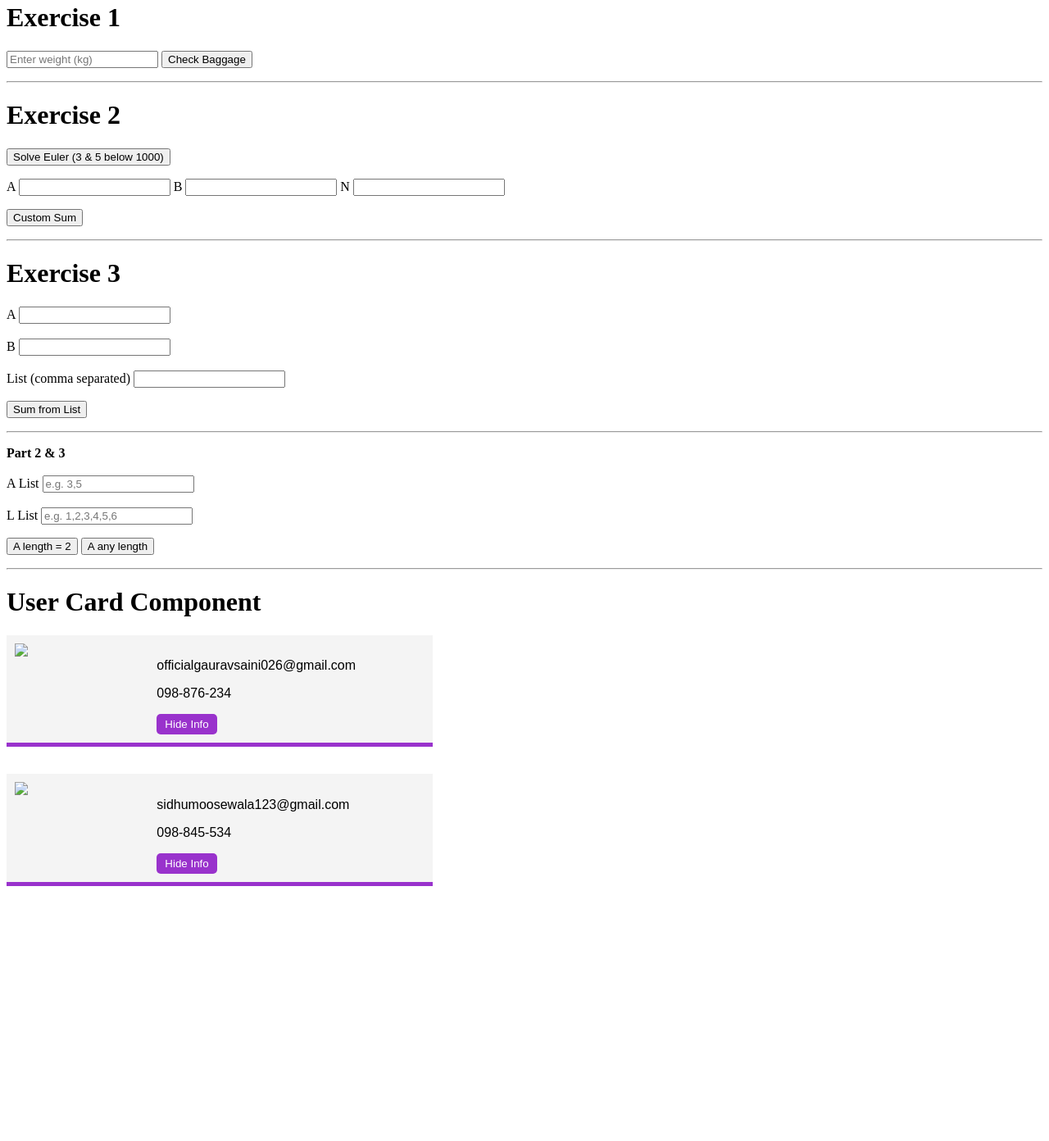
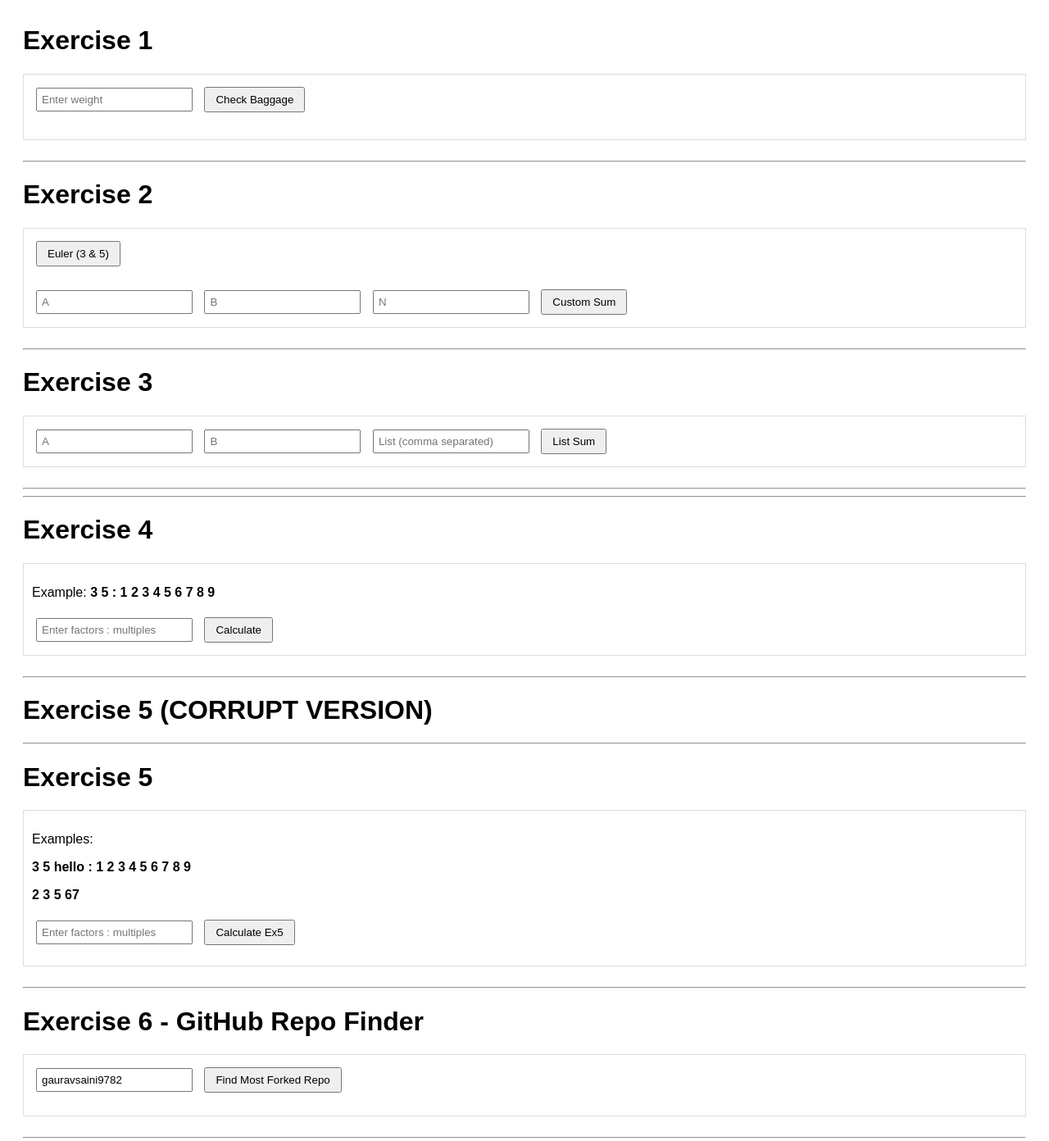
Before and after one commit to gauravsaini9782/assignment-project, a plain HTML site: page index.html in a window 1280 px wide. Shown: the part 18-1410 px from the top of the page at 82% size. Before the commit the page ends 1114 px from the top, so only its background shows below. Drawn offline with Linux system fonts and the light colour scheme.

Commit message:
Refactor HTML structure and improve formatting

```diff
--- a/index.html
+++ b/index.html
@@ -1,135 +1,236 @@
-<!DOCTYPE html>
+<!doctype html>
 <html lang="en">
   <head>
-    <meta charset="UTF-8">
-    <meta name="viewport" content="width=device-width, initial-scale=1.0">
+    <meta charset="UTF-8" />
+    <meta name="viewport" content="width=device-width, initial-scale=1.0" />
     <title>Assignment</title>
 
     <script src="ex1.js"></script>
     <script src="ex2.js"></script>
+    <script src="ex3.js"></script>
+    <script src="ex4.js"></script>
+    <script src="ex5.js"></script>
+    <script src="ex6.js"></script>
     <script src="ex7.js"></script>
+
+    <style>
+      body {
+        font-family: Arial;
+        padding: 20px;
+      }
+
+      input {
+        margin: 5px;
+        padding: 5px;
+      }
+
+      button {
+        margin: 5px;
+        padding: 6px 12px;
+        cursor: pointer;
+      }
+
+      .box {
+        margin-bottom: 25px;
+        padding: 10px;
+        border: 1px solid #ddd;
+      }
+
+      #output5,
+      #output6 {
+        margin-top: 10px;
+        font-weight: bold;
+        color: darkgreen;
+      }
+    </style>
   </head>
 
   <body>
+    <h1>Exercise 1</h1>
+    <div class="box">
+      <input type="text" id="weight" placeholder="Enter weight" />
+      <button onclick="check()">Check Baggage</button>
 
-    <h1>Exercise 1</h1>
+      <br /><br />
+
+      <input type="text" id="removed" style="display: none" />
+      <button id="remB" onclick="remove()" style="display: none">
+        Remove baggage
+      </button>
+    </div>
+
+    <hr />
+
+    <h1>Exercise 2</h1>
+    <div class="box">
+      <button onclick="euler1()">Euler (3 & 5)</button>
+
+      <br /><br />
+
+      <input id="a" placeholder="A" />
+      <input id="b" placeholder="B" />
+      <input id="n" placeholder="N" />
+
+      <button onclick="eulerCustom()">Custom Sum</button>
+    </div>
+
+    <hr />
+
+    <h1>Exercise 3</h1>
+    <div class="box">
+      <input id="a1" placeholder="A" />
+      <input id="b1" placeholder="B" />
+      <input id="l" placeholder="List (comma separated)" />
+
+      <button onclick="eulerlist()">List Sum</button>
+    </div>
+
+    <hr />
+
+    <hr />
+
+    <h1>Exercise 4</h1>
+
+    <div class="box">
+      <p>
+        Example:
+        <b>3 5 : 1 2 3 4 5 6 7 8 9</b>
+      </p>
+
+      <input
+        type="text"
+        id="inputText"
+        placeholder="Enter factors : multiples"
+      />
+
+      <button onclick="runCalculation()">Calculate</button>
+
+      <div id="output4"></div>
+    </div>
+    <hr />
+
+    <h1>Exercise 5 (CORRUPT VERSION)</h1>
+    <hr />
+
+    <h1>Exercise 5</h1>
+
+    <div class="box">
+      <p>Examples:</p>
 
       <p>
-        <input type="text" id="weight" placeholder="Enter weight (kg)">
-        <button onclick="check()">Check Baggage</button>
+        <b>3 5 hello : 1 2 3 4 5 6 7 8 9</b>
       </p>
 
       <p>
-        <input type="text" id="removed" style="display:none;">
-        <button id="remB" onclick="remove()" style="display:none;">
-            Remove this much baggage (kg)
-        </button>
+        <b>2 3 5 67</b>
       </p>
 
-    <hr>
+      <input
+        type="text"
+        id="inputText5"
+        placeholder="Enter factors : multiples"
+      />
 
-    <h1>Exercise 2</h1>
+      <button onclick="runCalculation5()">Calculate Ex5</button>
 
-    <p>
-        <button onclick="euler1()">Solve Euler (3 & 5 below 1000)</button>
-    </p>
+      <div id="output5"></div>
+    </div>
 
-    <p>
-        <label>A</label>
-        <input type="text" id="a">
+    <hr />
 
-        <label>B</label>
-        <input type="text" id="b">
+    <h1>Exercise 6 - GitHub Repo Finder</h1>
 
-        <label>N</label>
-        <input type="text" id="n">
-    </p>
+    <div class="box">
+      <input
+        id="githubUser"
+        value="gauravsaini9782"
+        placeholder="Enter GitHub username"
+      />
 
-    <p>
-        <button onclick="eulerCustom()">Custom Sum</button>
-    </p>
+      <button onclick="runGitHub()">Find Most Forked Repo</button>
 
-    <hr>
+      <pre id="githubOutput"></pre>
+    </div>
 
-    <h1>Exercise 3</h1>
+    <script>
+      function runGitHub() {
+        let username = document.getElementById("githubUser").value;
 
-    <p>
-        <label>A</label>
-        <input type="text" id="a1"><br><br>
+        getMostForkedRepo(username).then((result) => {
+          if (typeof result === "string") {
+            document.getElementById("githubOutput").innerText = result;
+            return;
+          }
 
-        <label>B</label>
-        <input type="text" id="b1"><br><br>
+          if (result.error) {
+            document.getElementById("githubOutput").innerText = result.error;
+          } else {
+            document.getElementById("githubOutput").innerText =
+              `Repo: ${result.repo}
+Forks: ${result.forks}
+Stars: ${result.stars}
+URL: ${result.url}`;
+          }
+        });
+      }
+    </script>
 
-        <label>List (comma separated)</label>
-        <input type="text" id="l">
-    </p>
-
-    <p>
-        <button onclick="eulerlist()">Sum from List</button>
-    </p>
-
-    <hr>
-
-    <p>
-        <b>Part 2 & 3</b><br><br>
-
-        <label>A List</label>
-        <input type="text" id="aList" placeholder="e.g. 3,5"><br><br>
-
-        <label>L List</label>
-        <input type="text" id="mList" placeholder="e.g. 1,2,3,4,5,6">
-    </p>
-
-    <p>
-        <button onclick="euler2Lists()">A length = 2</button>
-        <button onclick="euler2Lists1()">A any length</button>
-    </p>
-
-    <hr>
+    <hr />
 
     <h1>User Card Component</h1>
 
-    <!-- USER CARDS -->
-
     <user-card
       name="Gaurav Saini"
-        avatar="https://encrypted-tbn0.gstatic.com/images?q=tbn:ANd9GcRB65ji3btAvoNXOG9IhJW44O3HndVPGOwXfX94H611S16YumoWnGaEbY_DBsV_9KJpgVAzpqpon3Qm-8x7HBtKLc9PcyYzFUTBJVbVLg&s=10">
-
+      avatar="https://encrypted-tbn0.gstatic.com/images?q=tbn:ANd9GcRB65ji3btAvoNXOG9IhJW44O3HndVPGOwXfX94H611S16YumoWnGaEbY_DBsV_9KJpgVAzpqpon3Qm-8x7HBtKLc9PcyYzFUTBJVbVLg&s=10"
+    >
       <div slot="email">officialgauravsaini026@gmail.com</div>
       <div slot="phone">098-876-234</div>
-
     </user-card>
 
-    <br>
+    <br />
 
     <user-card
       name="Sidhu Paaji"
-        avatar="https://encrypted-tbn0.gstatic.com/images?q=tbn:ANd9GcRdMcCVLMm-5xDfszJvvjxZzAMeC15QX7vqReblPASZx-HwTtKHfBfoCSs_pGDVY7PUZcLGSA1uw6z2i_B9Pgfd0sqcxQUOwYCRsRir5CA&s=10">
-
+      avatar="https://encrypted-tbn0.gstatic.com/images?q=tbn:ANd9GcRdMcCVLMm-5xDfszJvvjxZzAMeC15QX7vqReblPASZx-HwTtKHfBfoCSs_pGDVY7PUZcLGSA1uw6z2i_B9Pgfd0sqcxQUOwYCRsRir5CA&s=10"
+    >
       <div slot="email">sidhumoosewala123@gmail.com</div>
       <div slot="phone">098-845-534</div>
-
     </user-card>
 
-    <!-- USER CARD SCRIPT -->
+    <script>
+      // ===== EX5 BUTTON =====
+      function runEx5() {
+        let input = document.getElementById("ex5Input").value;
 
-    <script>
+        let result = ex5(input);
 
-        const template = document.createElement('template');
+        document.getElementById("output5").innerText = result;
+      }
+
+      // ===== EX6 BUTTON =====
+      function runEx6() {
+        let input = document.getElementById("ex6Input").value;
+
+        let result = ex6(input);
+
+        document.getElementById("output6").innerText = result;
+      }
+
+      // ===== USER CARD =====
+      const template = document.createElement("template");
 
       template.innerHTML = `
     <style>
-
         .user-card {
-                font-family: Arial, sans-serif;
+            font-family: Arial;
             background: #f4f4f4;
             width: 500px;
             display: grid;
             grid-template-columns: 1fr 2fr;
             gap: 10px;
+            padding: 10px;
+            border-bottom: 5px solid darkorchid;
             margin-bottom: 15px;
-                border-bottom: darkorchid 5px solid;
-                padding: 10px;
         }
 
         .user-card img {
@@ -137,22 +238,17 @@
         }
 
         .user-card button {
-                cursor: pointer;
             background: darkorchid;
             color: white;
-                border: 0;
-                border-radius: 5px;
-                padding: 5px 10px;
+            border: none;
+            padding: 5px;
+            cursor: pointer;
         }
-
     </style>
 
     <div class="user-card">
-
         <img />
-
         <div>
-
             <h3></h3>
 
             <div class="info">
@@ -160,72 +256,44 @@
                 <p><slot name="phone"></slot></p>
             </div>
 
-                <button id="toggle-info">
-                    Hide Info
-                </button>
-
+            <button id="toggle-info">Toggle</button>
         </div>
-
     </div>
     `;
 
       class UserCard extends HTMLElement {
-
         constructor() {
-
           super();
 
-                this.showInfo = true;
+          this.show = true;
 
-                this.attachShadow({ mode: 'open' });
+          this.attachShadow({ mode: "open" });
 
-                this.shadowRoot.appendChild(
-                    template.content.cloneNode(true)
-                );
+          this.shadowRoot.appendChild(template.content.cloneNode(true));
 
-                this.shadowRoot.querySelector('h3').innerText =
-                    this.getAttribute('name');
+          this.shadowRoot.querySelector("h3").innerText =
+            this.getAttribute("name");
 
-                this.shadowRoot.querySelector('img').src =
-                    this.getAttribute('avatar');
+          this.shadowRoot.querySelector("img").src =
+            this.getAttribute("avatar");
         }
 
         toggleInfo() {
+          this.show = !this.show;
 
-                this.showInfo = !this.showInfo;
+          let info = this.shadowRoot.querySelector(".info");
 
-                const info =
-                    this.shadowRoot.querySelector('.info');
+          info.style.display = this.show ? "block" : "none";
+        }
 
-                const toggleBtn =
-                    this.shadowRoot.querySelector('#toggle-info');
-
-                if (this.showInfo) {
-
-                    info.style.display = 'block';
-                    toggleBtn.innerText = 'Hide Info';
-
-                } else {
-
-                    info.style.display = 'none';
-                    toggleBtn.innerText = 'Show Info';
+        connectedCallback() {
+          this.shadowRoot
+            .querySelector("#toggle-info")
+            .addEventListener("click", () => this.toggleInfo());
         }
       }
 
-            connectedCallback() {
-
-                this.shadowRoot
-                    .querySelector('#toggle-info')
-                    .addEventListener(
-                        'click',
-                        () => this.toggleInfo()
-                    );
-            }
-        }
-
-        window.customElements.define('user-card', UserCard);
-
+      window.customElements.define("user-card", UserCard);
     </script>
-
   </body>
 </html>
```
Lines whose indentation alone changed are shown as unchanged.
